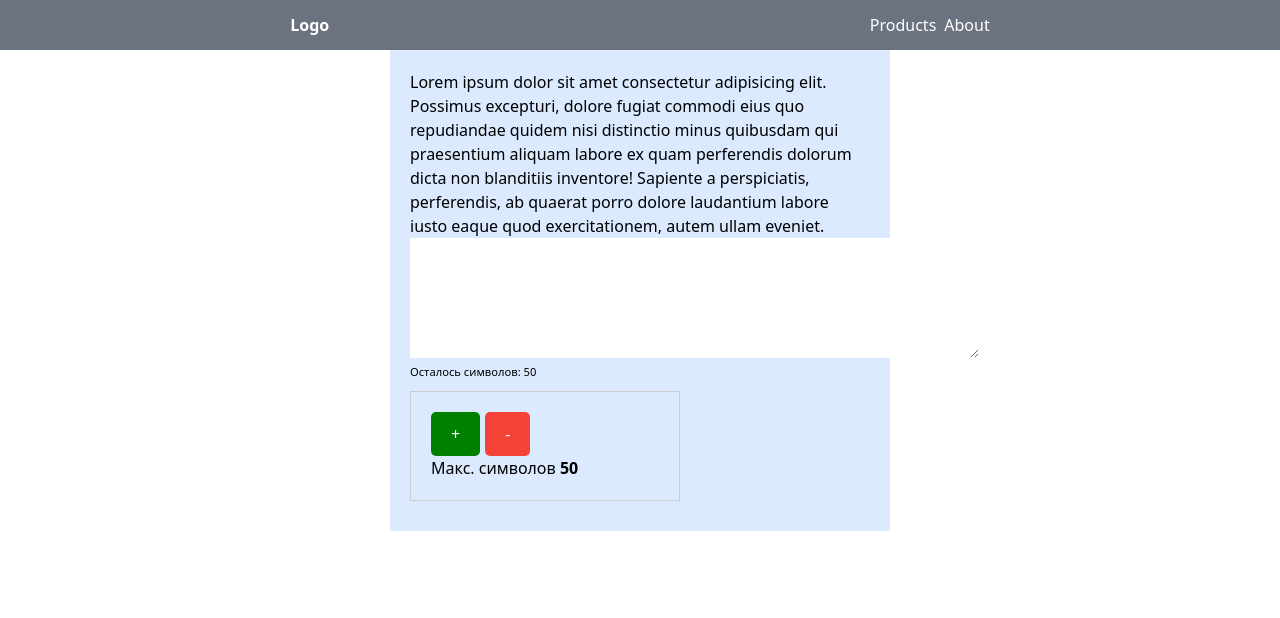
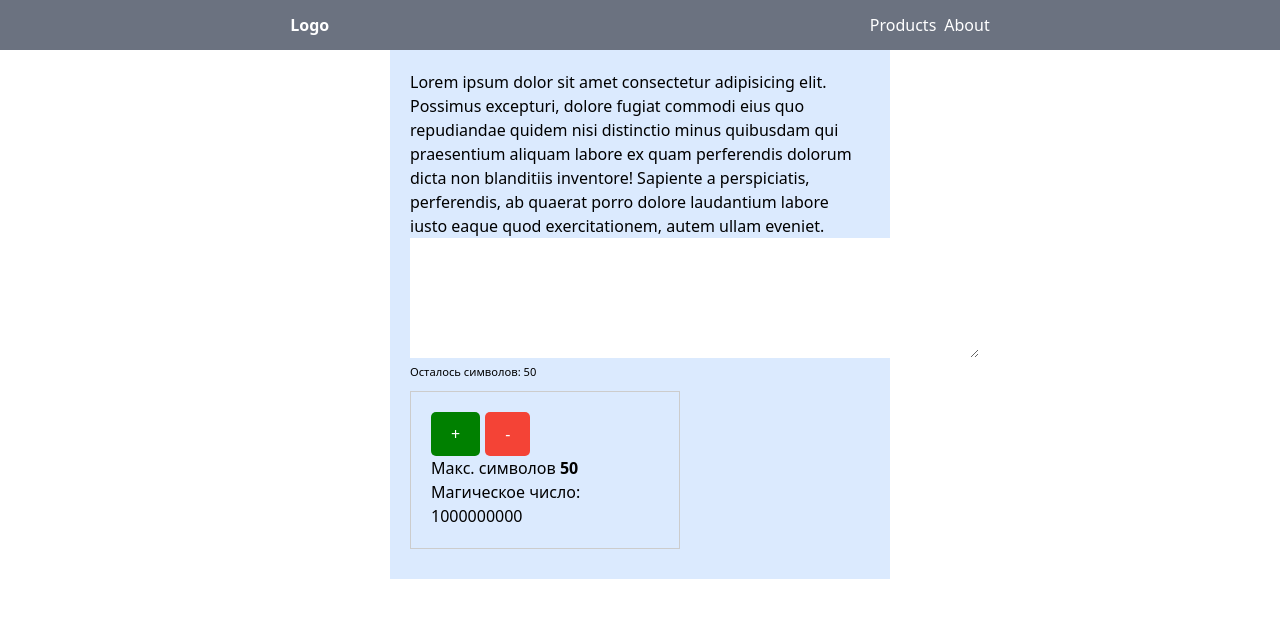
Before and after one commit to BelovDmitriii/Test_Repo, a React (Create React App) app: page /about in a window 1280 px wide. Shown: the top 618 px of the page. Built offline with nearby package versions, Linux system fonts and the light colour scheme.

Commit message:
применение на практике useMemo

```diff
--- a/src/components/counter/counter.tsx
+++ b/src/components/counter/counter.tsx
@@ -1,13 +1,24 @@
-import { memo } from 'react';
+import { memo, useMemo } from 'react';
 
 type CounterProps = {
   count: number;
   onIncBtnClick: () => void;
   onDecBtnClick: () => void;
+  text: string;
 }
 
-function Counter({count, onIncBtnClick, onDecBtnClick}:CounterProps): JSX.Element {
+function Counter({count, onIncBtnClick, onDecBtnClick, text}:CounterProps): JSX.Element {
   console.log('Render Counter');
+  // const testString = 'Hello, World';
+
+  const getMagicCount = (word: string) => {
+    let i = 0;
+    while (i < 1000000000) {i++;}
+    return i + word.length;
+  }
+
+  const magicCount = useMemo(() => getMagicCount(text), [text]);
+
   return(
     <div className="controls">
       <button
@@ -24,6 +35,7 @@ function Counter({count, onIncBtnClick, onDecBtnClick}:CounterProps): JSX.Elemen
       </button>
       <br />
       <span>Макс. символов <b>{count}</b></span>
+      <p>Магическое число: {magicCount}</p>
     </div>
   );
 }
--- a/src/pages/about-page.tsx
+++ b/src/pages/about-page.tsx
@@ -32,6 +32,7 @@ export function AboutPage () {
           count = {count}
           onIncBtnClick = {handleIncBtnClick}
           onDecBtnClick = {handleDecBtnClick}
+          text = {text}
           />
       </div>
     </>
```
